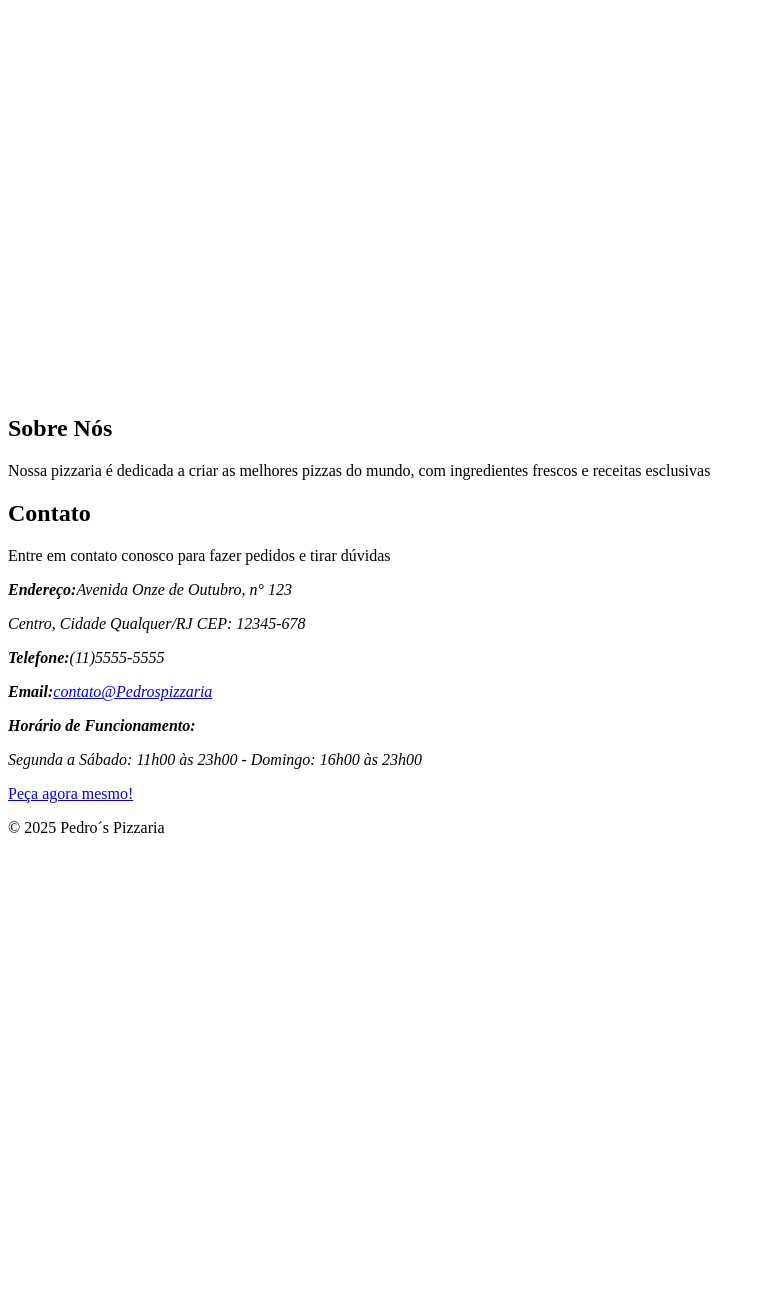
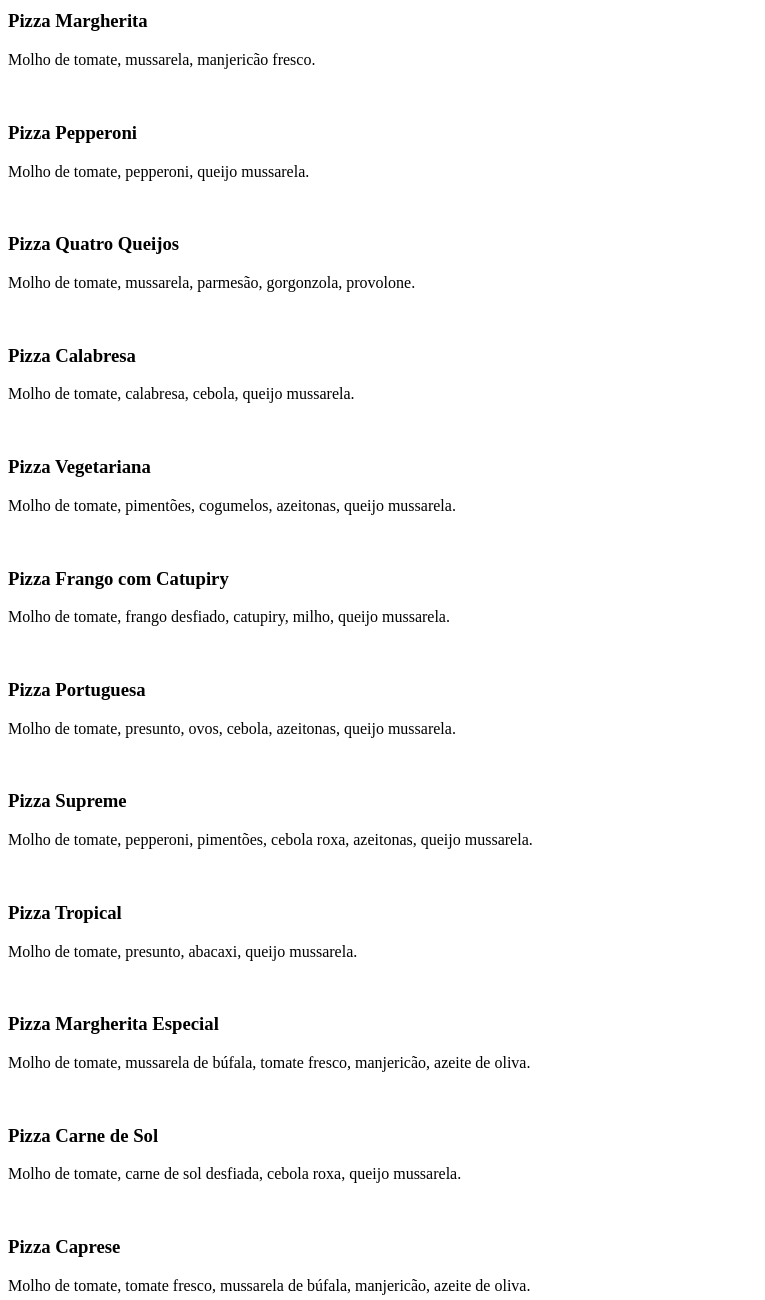
Before and after one commit to PedroOtavio21/Pedro-s-Pizzaria, a plain HTML site: page index.html in a window 1280 px wide. Shown: the part 300-1600 px from the top of the page, without its empty margins (0-765 px from the left). Before the commit the page ends 1153 px from the top, so only its background shows below. Drawn offline with Linux system fonts and the light colour scheme.

Commit message:
Adiciona conteúdo de classe menu-item, com texto descritivo de cada imagem de pizza

```diff
--- a/index.html
+++ b/index.html
@@ -29,63 +29,63 @@
             <div class="menu-container">
                 <div class="menu-item">
                     <img src="" alt="">
-                    <h3></h3>
-                    <p></p>
+                    <h3>Pizza Margherita</h3>
+                    <p>Molho de tomate, mussarela, manjericão fresco.</p>
                 </div>
                 <div class="menu-item">
                     <img src="" alt="">
-                    <h3></h3>
-                    <p></p>
+                    <h3>Pizza Pepperoni</h3>
+                    <p>Molho de tomate, pepperoni, queijo mussarela.</p>
                 </div>
                 <div class="menu-item">
                     <img src="" alt="">
-                    <h3></h3>
-                    <p></p>
+                    <h3>Pizza Quatro Queijos</h3>
+                    <p>Molho de tomate, mussarela, parmesão, gorgonzola, provolone.</p>
                 </div>
                 <div class="menu-item">
                     <img src="" alt="">
-                    <h3></h3>
-                    <p></p>
+                    <h3>Pizza Calabresa</h3>
+                    <p>Molho de tomate, calabresa, cebola, queijo mussarela.</p>
                 </div>
                 <div class="menu-item">
                     <img src="" alt="">
-                    <h3></h3>
-                    <p></p>
+                    <h3>Pizza Vegetariana</h3>
+                    <p>Molho de tomate, pimentões, cogumelos, azeitonas, queijo mussarela.</p>
                 </div>
                 <div class="menu-item">
                     <img src="" alt="">
-                    <h3></h3>
-                    <p></p>
+                    <h3>Pizza Frango com Catupiry</h3>
+                    <p>Molho de tomate, frango desfiado, catupiry, milho, queijo mussarela.</p>
                 </div>
                 <div class="menu-item">
                     <img src="" alt="">
-                    <h3></h3>
-                    <p></p>
+                    <h3>Pizza Portuguesa</h3>
+                    <p>Molho de tomate, presunto, ovos, cebola, azeitonas, queijo mussarela.</p>
                 </div>
                 <div class="menu-item">
                     <img src="" alt="">
-                    <h3></h3>
-                    <p></p>
+                    <h3>Pizza Supreme</h3>
+                    <p>Molho de tomate, pepperoni, pimentões, cebola roxa, azeitonas, queijo mussarela.</p>
                 </div>
                 <div class="menu-item">
                     <img src="" alt="">
-                    <h3></h3>
-                    <p></p>
+                    <h3>Pizza Tropical</h3>
+                    <p>Molho de tomate, presunto, abacaxi, queijo mussarela.</p>
                 </div>
                 <div class="menu-item">
                     <img src="" alt="">
-                    <h3></h3>
-                    <p></p>
+                    <h3>Pizza Margherita Especial</h3>
+                    <p>Molho de tomate, mussarela de búfala, tomate fresco, manjericão, azeite de oliva.</p>
                 </div>
                 <div class="menu-item">
                     <img src="" alt="">
-                    <h3></h3>
-                    <p></p>
+                    <h3>Pizza Carne de Sol</h3>
+                    <p>Molho de tomate, carne de sol desfiada, cebola roxa, queijo mussarela.</p>
                 </div>
                 <div class="menu-item">
                     <img src="" alt="">
-                    <h3></h3>
-                    <p></p>
+                    <h3>Pizza Caprese</h3>
+                    <p>Molho de tomate, tomate fresco, mussarela de búfala, manjericão, azeite de oliva.</p>
                 </div>
             </div>
         </section>
```
